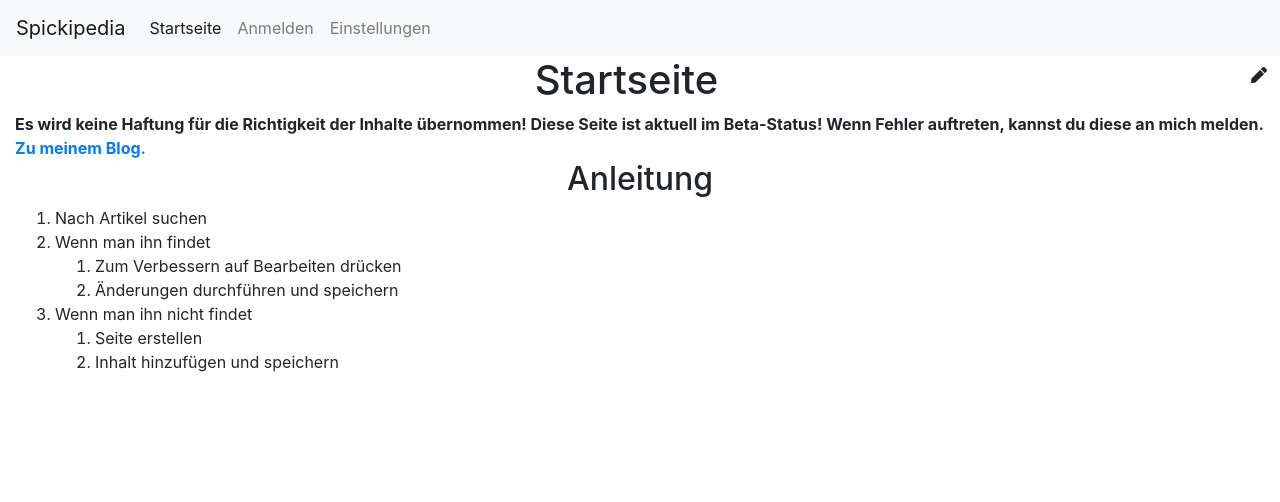
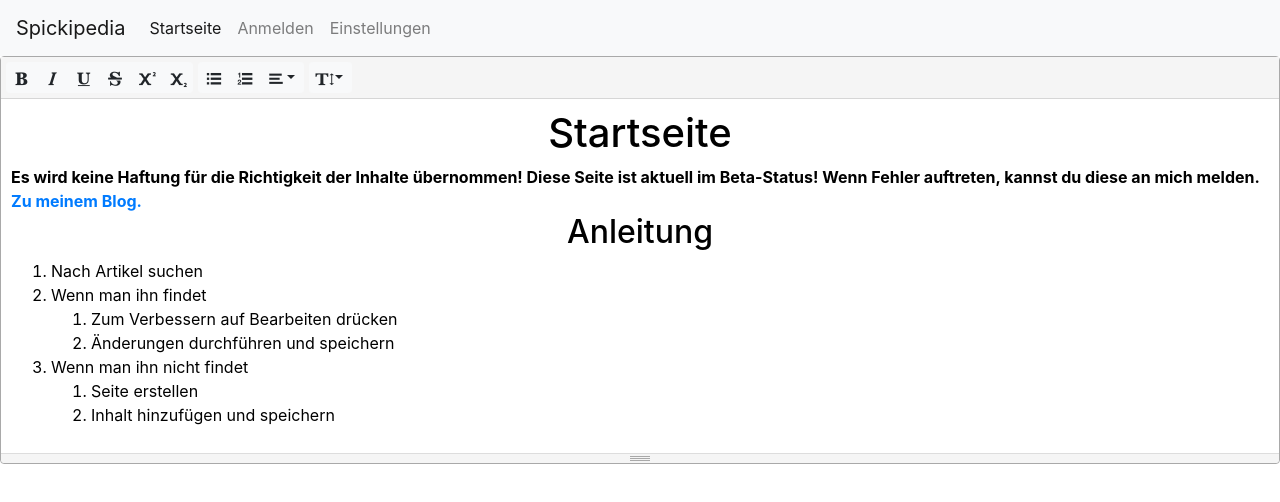
Before and after one commit to mohe2015/schule, a plain HTML site: page www/index.html in a window 1280 px wide. Drawn offline with Linux system fonts and the light colour scheme.

Commit message:
Start configuring

```diff
--- a/www/index.html
+++ b/www/index.html
@@ -79,12 +79,18 @@ del {
     <script src="visual-diff.js"></script>
 <script>
 $(document).ready(function() {
-    $("#edit-button").click(function() {
-        $(this).hide();
-        $("article").summernote();
-    });
+   // $("#edit-button").click(function() {
+        $("#edit-button").hide();
+$('article').summernote({
+  toolbar: [
+    ['style', ['bold', 'italic', 'underline'/*, 'clear'*/, 'strikethrough', 'superscript', 'subscript']],
+    ['para', ['ul', 'ol', 'paragraph']],
+    ['height', ['height']]
+  ]
+});
+   // });
 
-    document.getElementById("output").innerHTML = htmldiff(originalHTML, newHTML);
+    //document.getElementById("output").innerHTML = htmldiff(originalHTML, newHTML);
 });
   </script>
   </body>
```
